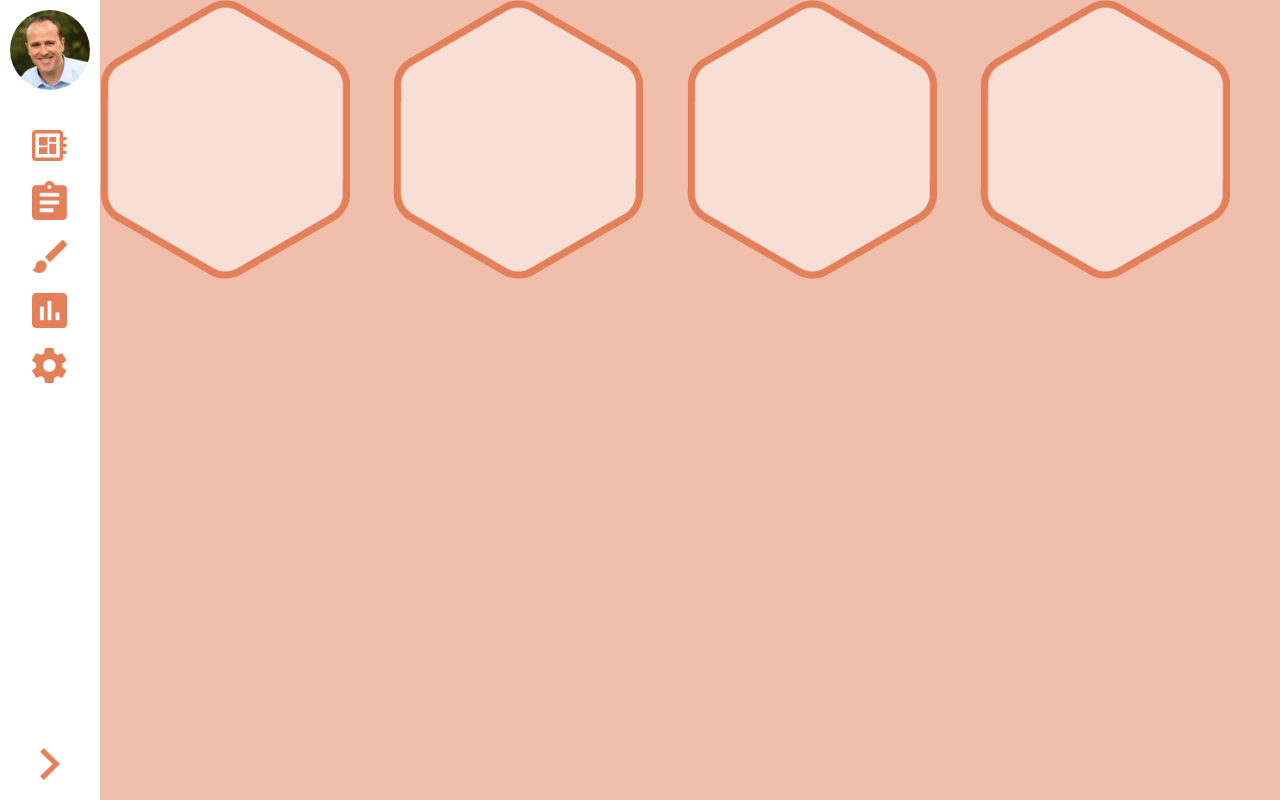
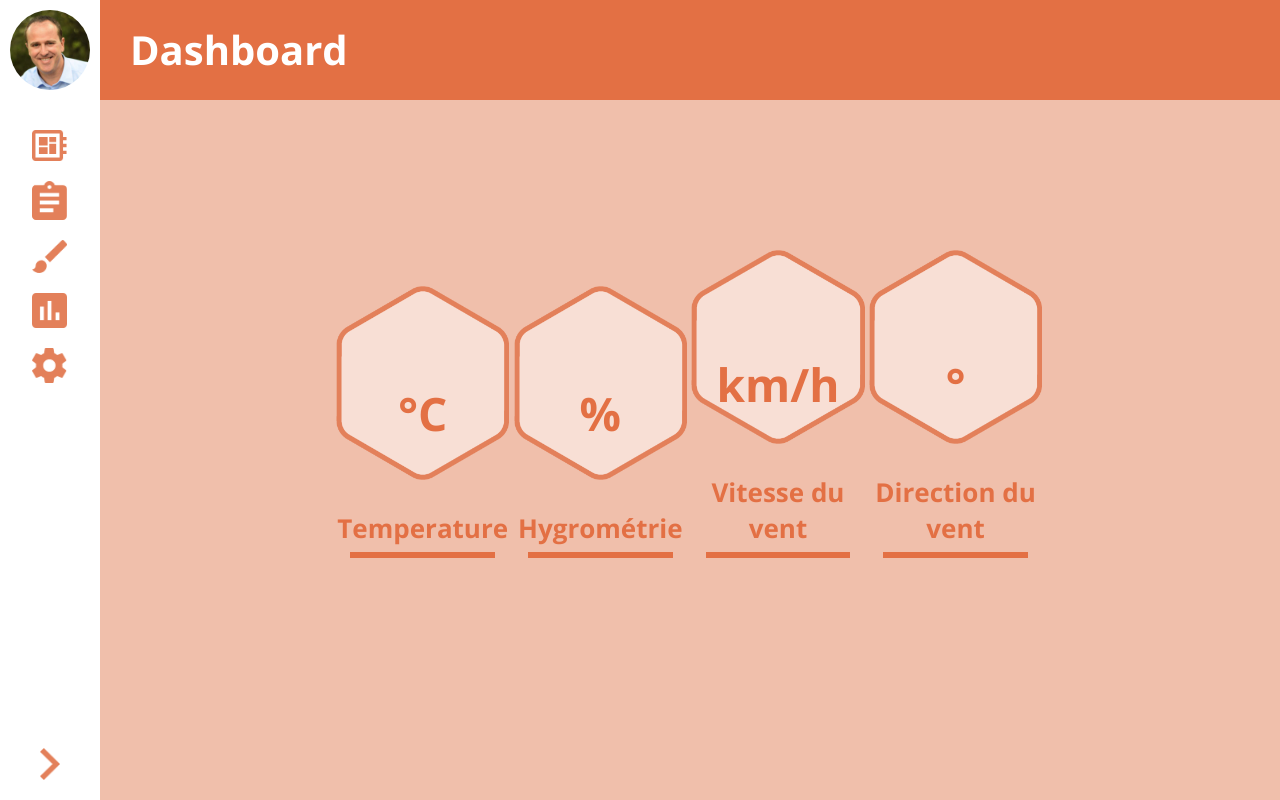
Before and after one commit to mallocrane/Client, a plain HTML site: page index.html in a window 1280 px wide. Drawn offline with nearby package versions, Linux system fonts and the light colour scheme; no server answers.

Commit message:
Dashboard

```diff
--- a/scripts/Controllers/MainController.js
+++ b/scripts/Controllers/MainController.js
@@ -2,8 +2,7 @@ app.controller('MainController', function ($scope, $rootScope, HttpService) {
 
     $scope.getWeather = function() {
         HttpService.getWeather(1).then(function(data){
-            console.log(data);
-            $scope.loading = false;
+            $scope.currentData = data[0];
         }, function(msg){
             console.log('fail');
         });
--- a/scripts/Services/HttpService.js
+++ b/scripts/Services/HttpService.js
@@ -5,12 +5,12 @@ app.factory('HttpService', function($http, $q, $rootScope){
 			var deferred = $q.defer();
 
 			$http.get("../API/weather.php?info=report&nb_date=" + nb_dates)
-			.success(function(data, status, headers, config){
-				deferred.resolve(data);
-			})
-			.error(function(data, status, headers, config){
-				deferred.reject('Erreur');
-			});
+			.then(function (response) {
+                data = response.data;
+                deferred.resolve(data);
+            },function (error){
+                console.log(error, 'can not get data.');
+            });
 			return deferred.promise;
 		}
 	}
--- a/styles/app.css
+++ b/styles/app.css
@@ -16,3 +16,20 @@ html, body {
 a {
     text-decoration: none;
 }
+
+.bandeau {
+    position: absolute;
+    top: 0px;
+    left: 0px;
+    right: 0px;
+    height: 100px;
+    background-color: #E37044;
+}
+
+.bandeau h1 {
+    font-size: 40;
+    line-height: 100px;
+    color: white;
+    margin: 0px;
+    margin-left: 30px;
+}
--- a/styles/dashboard.css
+++ b/styles/dashboard.css
@@ -1,8 +1,45 @@
+.dashboard .hexagons {
+    padding-left: 20%;
+    padding-right: 20%;
+
+    margin-top: 250px;
+}
+
 .dashboard .hexagon {
     display: inline-block;
-
+    position: relative;
 }
 
 .dashboard .hexagon img {
-    max-width: 250px;
+    width: 100%;
 }
+
+.dashboard .hexagon .hexagon_text {
+    position: absolute;
+    top: 18%;
+    left: 0px;
+    width: 100%;
+    text-align: center;
+
+    z-index: 100;
+
+    font-size: 46px;
+
+    font-weight: 700;
+    color: #E37044;
+}
+
+.dashboard .hexagon .hexagon_description {
+    width: 100%;
+    margin-top: 30px;
+    text-align: center;
+    font-weight: 700;
+    color: #E37044;
+    font-size: 26;
+}
+
+.dashboard .hexagon hr {
+    margin-top: -20px;
+    border: solid 3px #E37044;
+    width: 80%;
+}
--- a/views/main.html
+++ b/views/main.html
@@ -1,16 +1,47 @@
 <div class="dashboard" ng-controller="MainController">
+    <div class="bandeau">
+        <h1>Dashboard</h1>
+    </div>
     <div class="hexagons">
         <div class="hexagon col-3">
             <img src="images/hexagon.png" alt="">
+            <p class="hexagon_text">
+                {{ currentData.temperature }}°C
+            </p>
+            <p class="hexagon_description">
+                Temperature
+            </p>
+            <hr>
         </div>
         <div class="hexagon col-3">
             <img src="images/hexagon.png" alt="">
+            <p class="hexagon_text">
+                {{ currentData.hygrometry }}%
+            </p>
+            <p class="hexagon_description">
+                Hygrométrie
+            </p>
+            <hr>
         </div>
         <div class="hexagon col-3">
             <img src="images/hexagon.png" alt="">
+            <p class="hexagon_text">
+                {{ currentData.wind_speed }} km/h
+            </p>
+            <p class="hexagon_description">
+                Vitesse du vent
+            </p>
+            <hr>
         </div>
         <div class="hexagon col-3">
             <img src="images/hexagon.png" alt="">
+            <p class="hexagon_text">
+                {{ currentData.wind_direction }}°
+            </p>
+            <p class="hexagon_description">
+                Direction du vent
+            </p>
+            <hr>
         </div>
     </div>
 </div>
```
